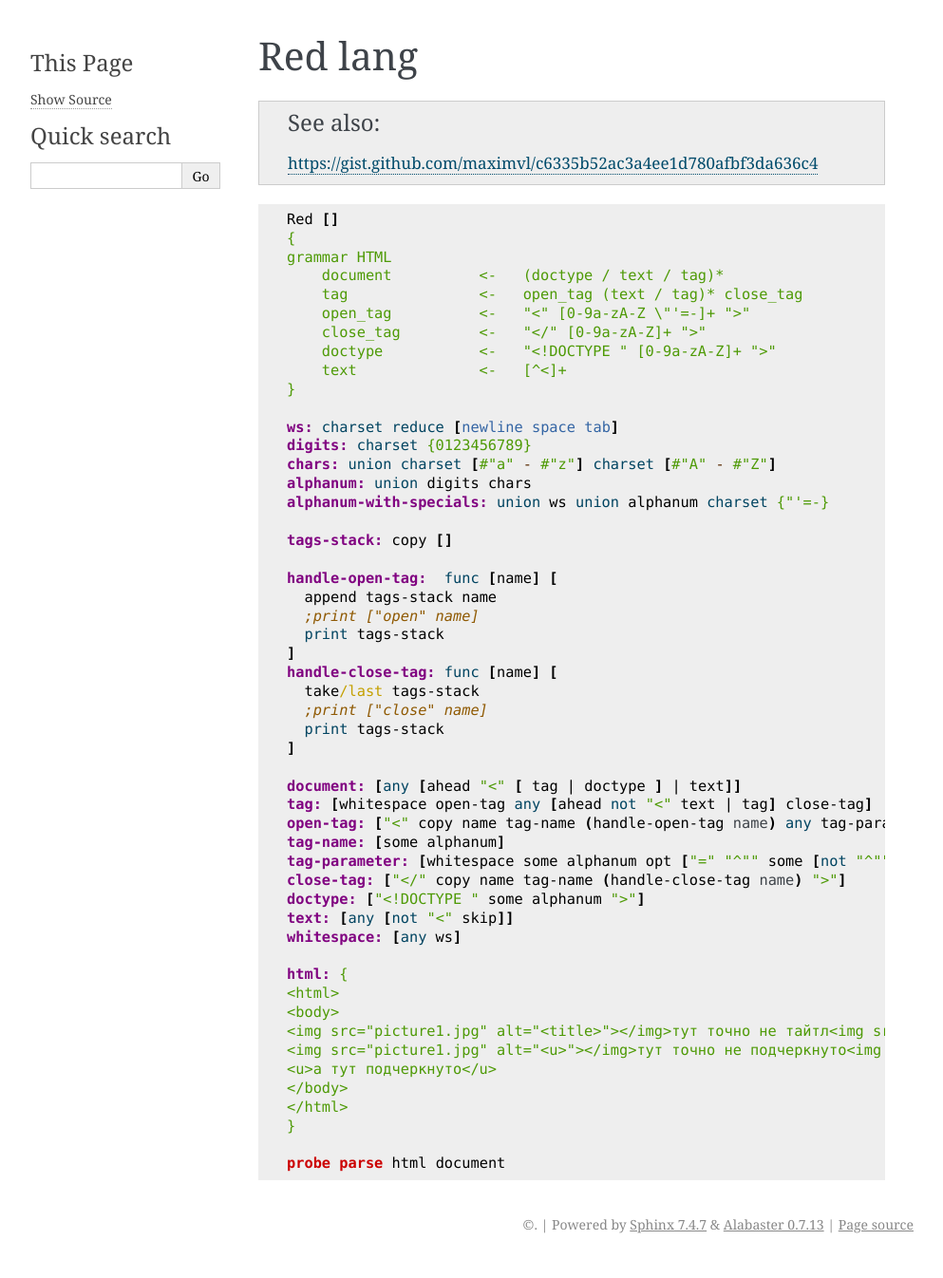
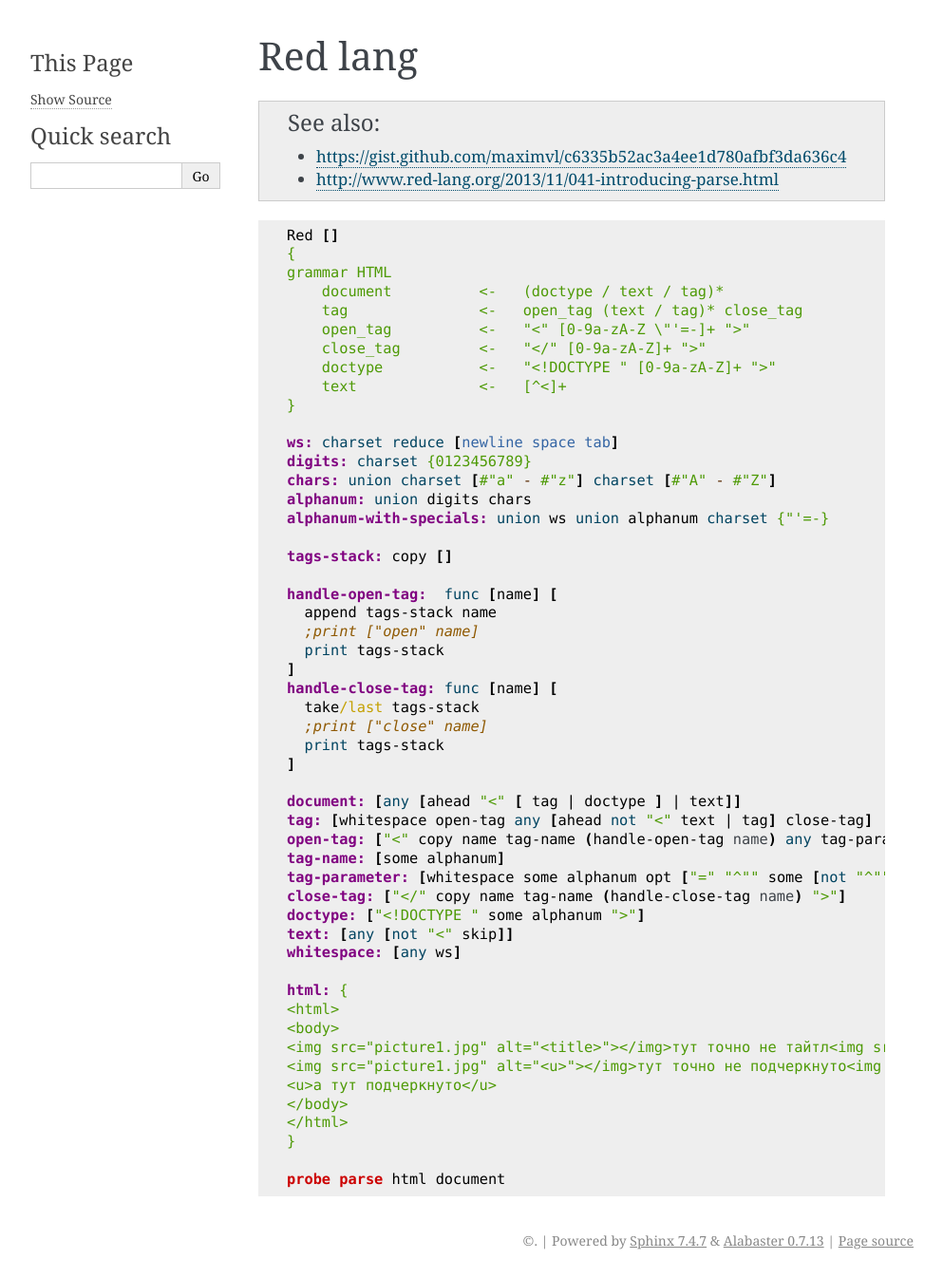
Before and after one commit to ustu/lectures.net, a Sphinx documentation site: the page built from docs/net/web.scraping/red.rst, in a window 1280 px wide. Shown: the whole page at 95% size, without its empty margins (148-1141 px from the left). Built offline with Sphinx 7.4.7, drawn with Linux system fonts in a browser that asks for light colours; some of the changed lines change nothing that is shown.

Commit message:
Update red.rst

```diff
--- a/docs/net/web.scraping/red.rst
+++ b/docs/net/web.scraping/red.rst
@@ -17,7 +17,8 @@ Red lang
 
 .. seealso::
 
-    https://gist.github.com/maximvl/c6335b52ac3a4ee1d780afbf3da636c4
+    * https://gist.github.com/maximvl/c6335b52ac3a4ee1d780afbf3da636c4
+    * http://www.red-lang.org/2013/11/041-introducing-parse.html
 
 .. code-block:: red
 
```
